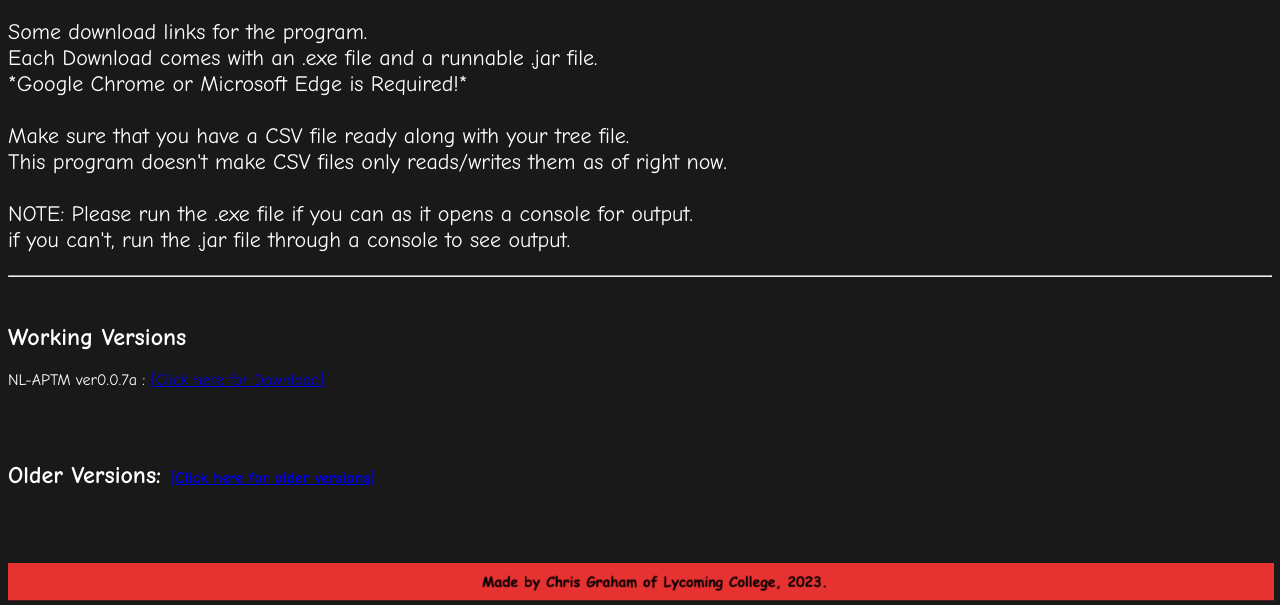
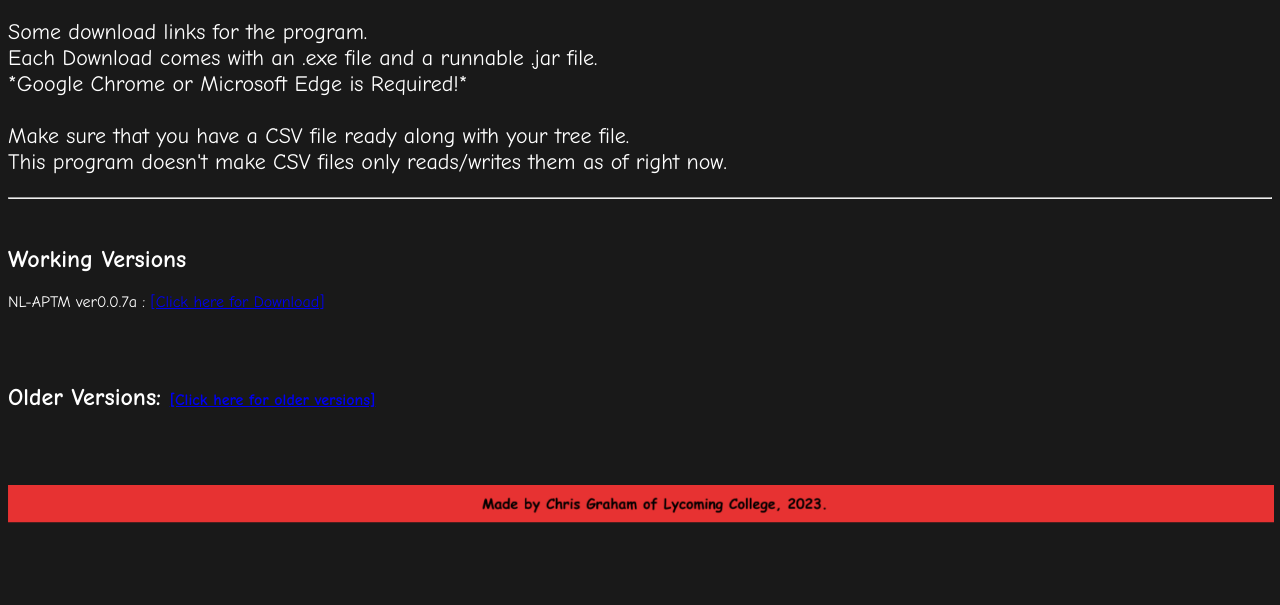
Before and after one commit to CGraham1313/NLTNC-Website, a plain HTML site: page downloads-aptm.html in a window 1280 px wide. Shown: the part 197-802 px from the top of the page. Drawn offline with Linux system fonts and the light colour scheme.

Commit message:
Add files via upload

```diff
--- a/downloads-aptm.html
+++ b/downloads-aptm.html
@@ -29,9 +29,6 @@
 			<br>
 			Make sure that you have a CSV file ready along with your tree file.<br>
 			This program doesn't make CSV files only reads/writes them as of right now. <br>
-			<br>
-			NOTE: Please run the .exe file if you can as it opens a console for output.<br>
-			if you can't, run the .jar file through a console to see output.
 		</p>
 
 		<hr>
```
